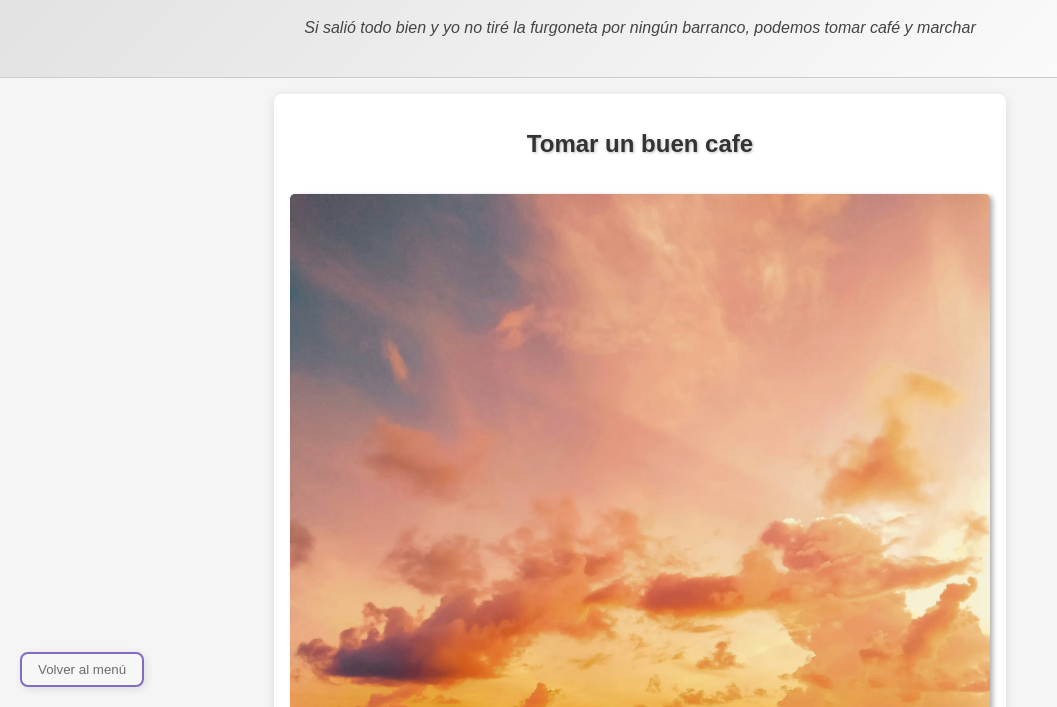
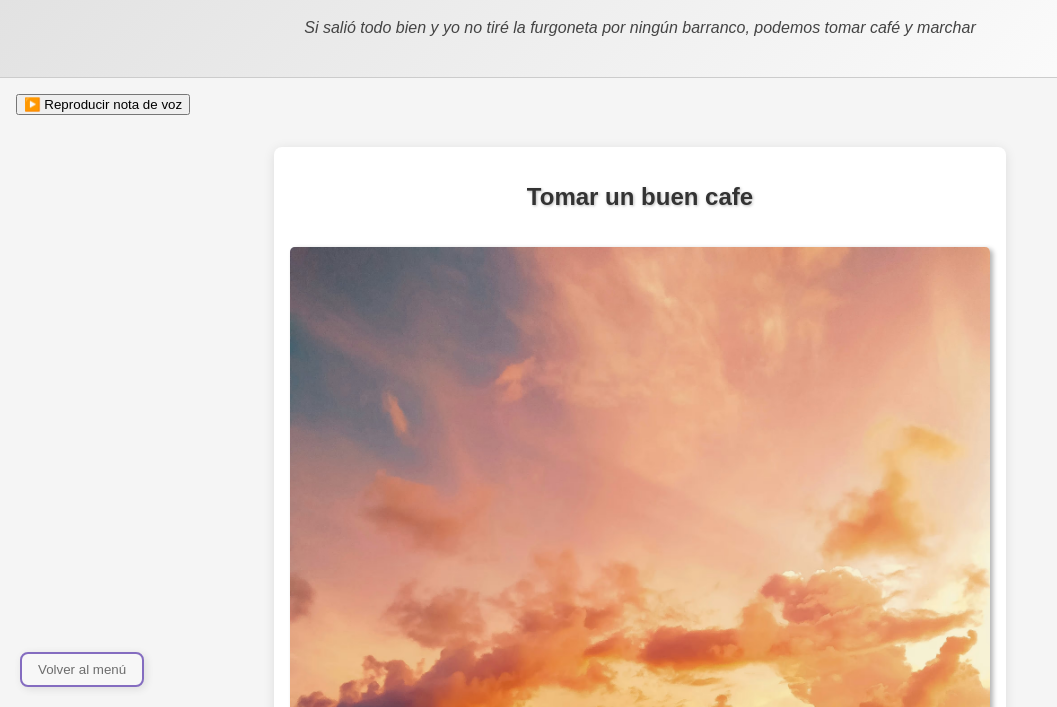
Before and after one commit to oscarsilvagonzalez/OrenseSemana2, a plain HTML site: page viernes.html in a window 1280 px wide. Shown: the part 93-800 px from the top of the page, without its empty margins (0-1057 px from the left). Drawn offline with Linux system fonts and the light colour scheme.

Commit message:
Update viernes.html

```diff
--- a/viernes.html
+++ b/viernes.html
@@ -5,6 +5,21 @@
   <meta name="viewport" content="width=device-width, initial-scale=1.0"/>
   <title>Viernes</title>
   <link rel="stylesheet" href="styles-dias.css">
+  <script>
+function toggleAudio(id, button) {
+    var audio = document.getElementById(id);
+    if (audio.paused) {
+        audio.play();
+        button.textContent = "⏸️ Pausar nota de voz";
+    } else {
+        audio.pause();
+        button.textContent = "▶️ Reproducir nota de voz";
+    }
+    audio.onended = function() {
+        button.textContent = "▶️ Reproducir nota de voz";
+    };
+}
+</script>
 </head>
 <body>
 
@@ -17,6 +32,19 @@
   <main class="dia-main">
 
 
+
+<div class="dia">
+
+
+
+  <button onclick="toggleAudio('audioLunes', this)">▶️ Reproducir nota de voz</button>
+  <audio id="audioLunes">
+    <source src="ASSETS/AUDIO/My Giant Bunny Friend.mp3" type="audio/mpeg">
+    Tu navegador no soporta el elemento de audio.
+  </audio>
+
+
+</div>
 
     <section class="bloque">
       <h2>Tomar un buen cafe</h2>
```
